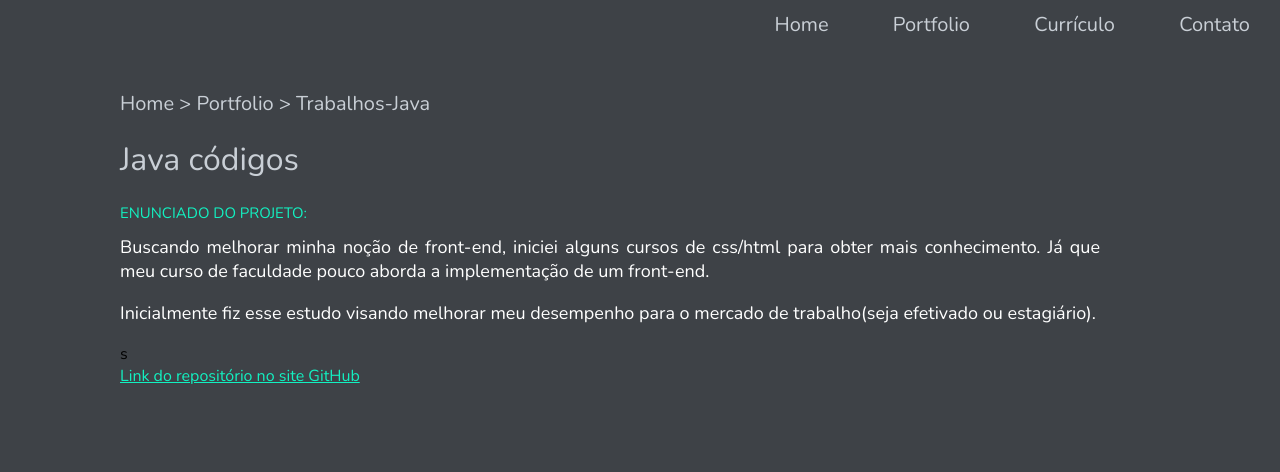
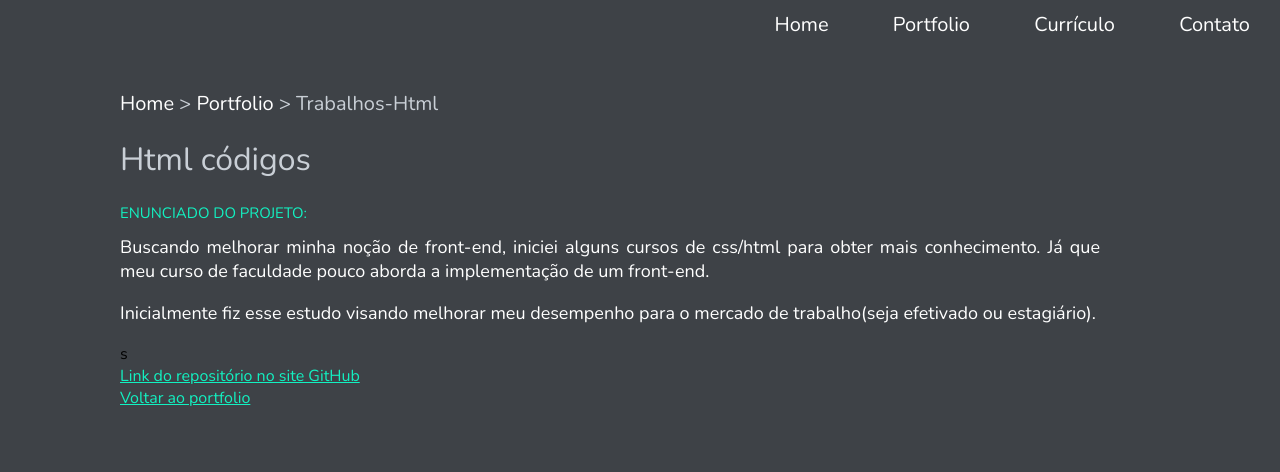
Before and after one commit to PedroFonseca447/CurriculoFonsecaProjeto, a plain HTML site: page cssHtmlProjects.html in a window 1280 px wide. Drawn offline with nearby package versions, Linux system fonts and the light colour scheme.

Commit message:
finalizando a parte de interação das páginas

```diff
--- a/css/styles.css
+++ b/css/styles.css
@@ -24,7 +24,14 @@ body{
    text-align:  right;
    height: 50px;
 }
+.fundo a{
+    text-decoration:  none;
+    color: white;
+}
 
+.fundo a:hover{
+    color: #11f8c6f6;
+}
 
 .fundo li{
     display: inline-block;
@@ -34,7 +41,9 @@ body{
     font-size: 20px;
 }
 
-
+.fundo li.three-line{
+    display: none;
+}
 .name{
     color: white;
 }
@@ -137,6 +146,11 @@ body{
     display: inline-block;
 }
 
+.ListaPercorre a{
+    text-decoration: none;
+    color: white;
+}
+
 .socialImg{
 
     float: right;
@@ -232,3 +246,8 @@ body{
 .linksGit li{
     list-style: none;
 }
+
+.back-link a{
+    color: #11f8c6f6;
+    text-decoration: none;
+}
--- a/cssHtmlProjects.html
+++ b/cssHtmlProjects.html
@@ -19,10 +19,11 @@
 
 			<div class="fundo">
 				<ul>
-					<li>Home</li>
-					<li>Portfolio</li>
-					<li>Currículo</li>
-					<li>Contato</li>
+					<li><a href="index.html">Home</a></li>
+					<li><a href="portfolio.html">Portfolio</a></li>
+					<li><a href="curriculo.html">Currículo</a></li>
+					<li><a href="contato.html">Contato</a></li>
+					<li class="three-line">&#9776;</li>
 				</ul>
 			</div>
 
@@ -30,14 +31,14 @@
 
 
 				<ul class="ListaPercorre">
-					<li>Home</li>
+					<li><a href="index.html">Home</a></li>
 					<li>></li>
-					<li>Portfolio</li>
+					<li><a href="portfolio.html">Portfolio</a></li>
 					<li>></li>
-					<li>Trabalhos-Java</li>
+					<li>Trabalhos-Html</li>
 				</ul>
 
-				<h1>Java códigos</h1>
+				<h1>Html códigos</h1>
 
 
 				<h2>Enunciado do projeto:</h2>
@@ -50,7 +51,7 @@
 					<li><a href="https://github.com/PedroFonseca447/exercicio1HTML" target="_blank">Link do repositório no site GitHub</a></li>
 
 			</div>
-
+			<a class="back-link" href="portfolio.html">Voltar ao portfolio<a>
 			</div>
 
 	</body>
```
Also changed, not shown: contato.html (+8 -7 lines), curriculo.html (+8 -7 lines), index.html (+5 -4 lines), javaProjects.html (+8 -6 lines), portfolio.html (+8 -7 lines), reactProject.html (+10 -9 lines).
